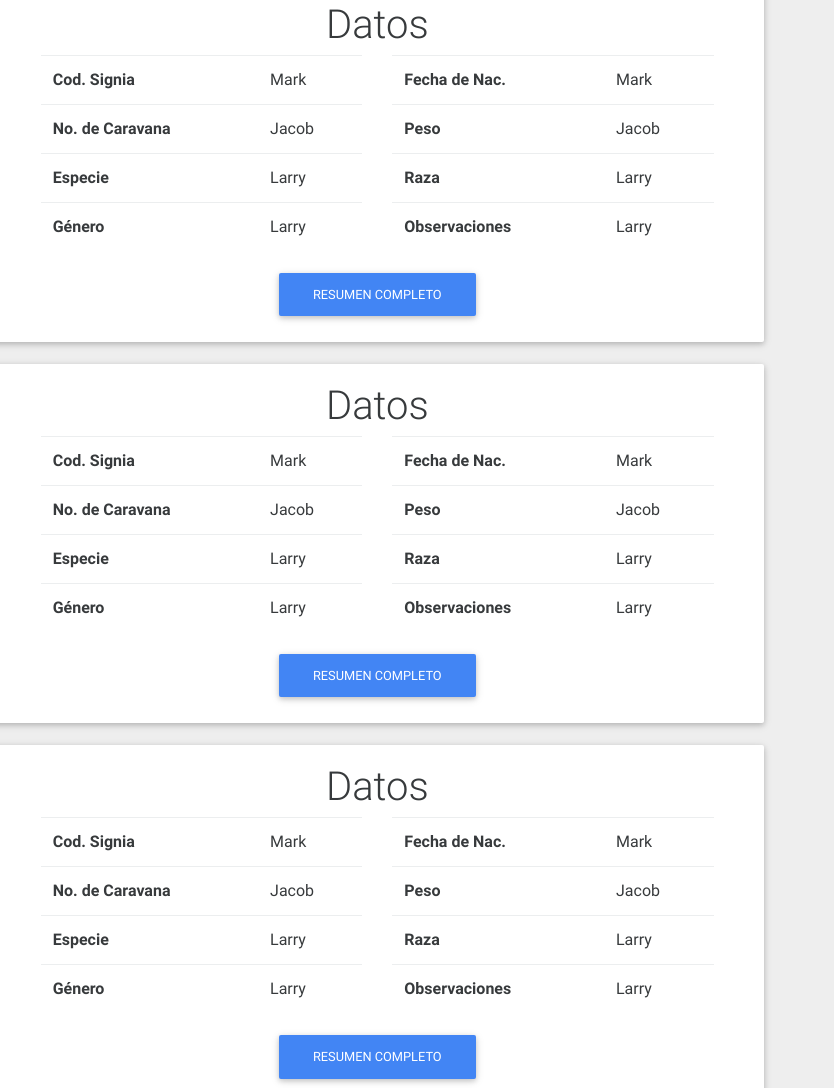
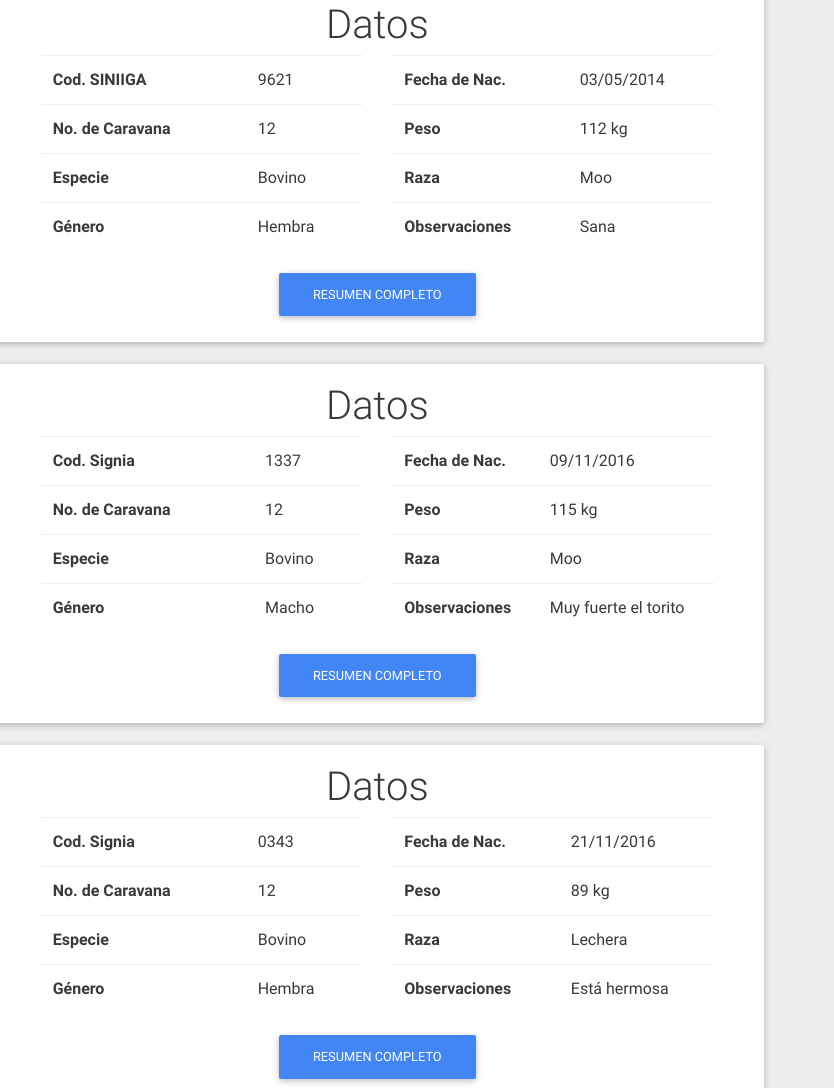
Before and after one commit to Pmz94/MooPlot-views, a plain HTML site: page animales/index.html in a window 1280 px wide. Shown: the part 92-1180 px from the top of the page, 446-1280 px from the left. Drawn offline with Linux system fonts and the light colour scheme.

Commit message:
cambiando informacion de los animales :godmode:

```diff
--- a/animales/index.html
+++ b/animales/index.html
@@ -108,7 +108,7 @@
                         <div class="col-md-8">
 
                             <div class="col-md-12 text-xs-center">
-                    <h1 >Datos</h1>
+                                <h1>Datos</h1>
                             </div>
 
 
@@ -117,20 +117,20 @@
                                 <table class="table table-hover">
                                     <tbody>
                                         <tr>
-                          <th scope="row">Cod. Signia</th>
-                          <td>Mark</td>
+                                            <th scope="row">Cod. SINIIGA</th>
+                                            <td>9621</td>
                                         </tr>
                                         <tr>
                                             <th scope="row">No. de Caravana</th>
-                          <td>Jacob</td>
+                                            <td>12</td>
                                         </tr>
                                         <tr>
                                             <th scope="row">Especie</th>
-                          <td>Larry</td>
+                                            <td>Bovino</td>
                                         </tr>
                                         <tr>
                                             <th scope="row">Género</th>
-                          <td>Larry</td>
+                                            <td>Hembra</td>
                                         </tr>
                                     </tbody>
                                 </table>
@@ -144,19 +144,19 @@
                                     <tbody>
                                         <tr>
                                             <th scope="row">Fecha de Nac.</th>
-                          <td>Mark</td>
+                                            <td>03/05/2014</td>
                                         </tr>
                                         <tr>
                                             <th scope="row">Peso</th>
-                          <td>Jacob</td>
+                                            <td>112 kg</td>
                                         </tr>
                                         <tr>
                                             <th scope="row">Raza</th>
-                          <td>Larry</td>
+                                            <td>Moo</td>
                                         </tr>
                                         <tr>
                                             <th scope="row">Observaciones</th>
-                          <td>Larry</td>
+                                            <td>Sana</td>
                                         </tr>
                                     </tbody>
                                 </table>
@@ -209,7 +209,7 @@
                         <div class="col-md-8">
 
                             <div class="col-md-12 text-xs-center">
-                    <h1 >Datos</h1>
+                                <h1>Datos</h1>
                             </div>
 
 
@@ -219,19 +219,19 @@
                                     <tbody>
                                         <tr>
                                             <th scope="row">Cod. Signia</th>
-                          <td>Mark</td>
+                                            <td>1337</td>
                                         </tr>
                                         <tr>
                                             <th scope="row">No. de Caravana</th>
-                          <td>Jacob</td>
+                                            <td>12</td>
                                         </tr>
                                         <tr>
                                             <th scope="row">Especie</th>
-                          <td>Larry</td>
+                                            <td>Bovino</td>
                                         </tr>
                                         <tr>
                                             <th scope="row">Género</th>
-                          <td>Larry</td>
+                                            <td>Macho</td>
                                         </tr>
                                     </tbody>
                                 </table>
@@ -245,19 +245,19 @@
                                     <tbody>
                                         <tr>
                                             <th scope="row">Fecha de Nac.</th>
-                          <td>Mark</td>
+                                            <td>09/11/2016</td>
                                         </tr>
                                         <tr>
                                             <th scope="row">Peso</th>
-                          <td>Jacob</td>
+                                            <td>115 kg</td>
                                         </tr>
                                         <tr>
                                             <th scope="row">Raza</th>
-                          <td>Larry</td>
+                                            <td>Moo</td>
                                         </tr>
                                         <tr>
                                             <th scope="row">Observaciones</th>
-                          <td>Larry</td>
+                                            <td>Muy fuerte el torito</td>
                                         </tr>
                                     </tbody>
                                 </table>
@@ -307,7 +307,7 @@
                         <div class="col-md-8">
 
                             <div class="col-md-12 text-xs-center">
-                    <h1 >Datos</h1>
+                                <h1>Datos</h1>
                             </div>
 
 
@@ -317,19 +317,19 @@
                                     <tbody>
                                         <tr>
                                             <th scope="row">Cod. Signia</th>
-                          <td>Mark</td>
+                                            <td>0343</td>
                                         </tr>
                                         <tr>
                                             <th scope="row">No. de Caravana</th>
-                          <td>Jacob</td>
+                                            <td>12</td>
                                         </tr>
                                         <tr>
                                             <th scope="row">Especie</th>
-                          <td>Larry</td>
+                                            <td>Bovino</td>
                                         </tr>
                                         <tr>
                                             <th scope="row">Género</th>
-                          <td>Larry</td>
+                                            <td>Hembra</td>
                                         </tr>
                                     </tbody>
                                 </table>
@@ -343,19 +343,19 @@
                                     <tbody>
                                         <tr>
                                             <th scope="row">Fecha de Nac.</th>
-                          <td>Mark</td>
+                                            <td>21/11/2016</td>
                                         </tr>
                                         <tr>
                                             <th scope="row">Peso</th>
-                          <td>Jacob</td>
+                                            <td>89 kg</td>
                                         </tr>
                                         <tr>
                                             <th scope="row">Raza</th>
-                          <td>Larry</td>
+                                            <td>Lechera</td>
                                         </tr>
                                         <tr>
                                             <th scope="row">Observaciones</th>
-                          <td>Larry</td>
+                                            <td>Está hermosa</td>
                                         </tr>
                                     </tbody>
                                 </table>
```
Lines whose indentation alone changed are shown as unchanged.
